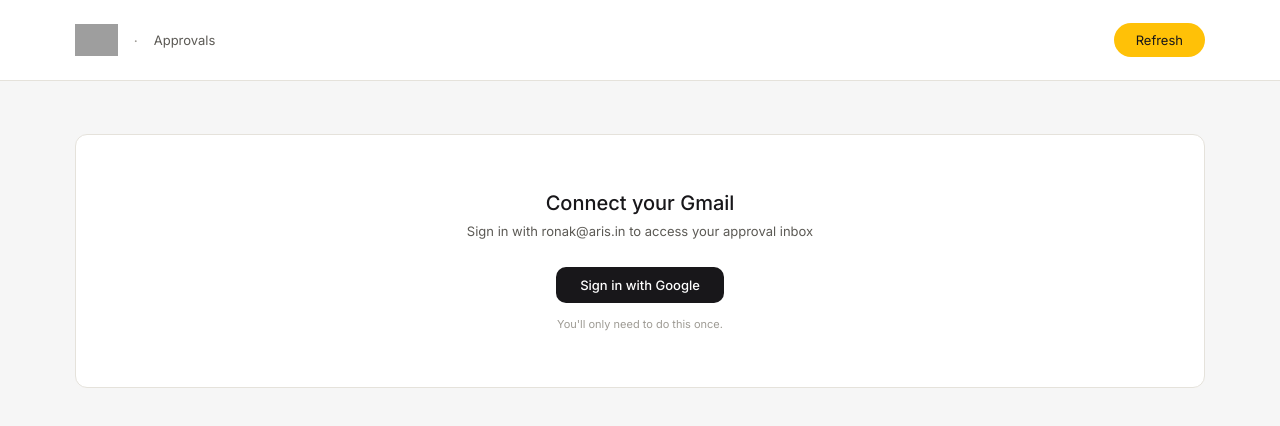
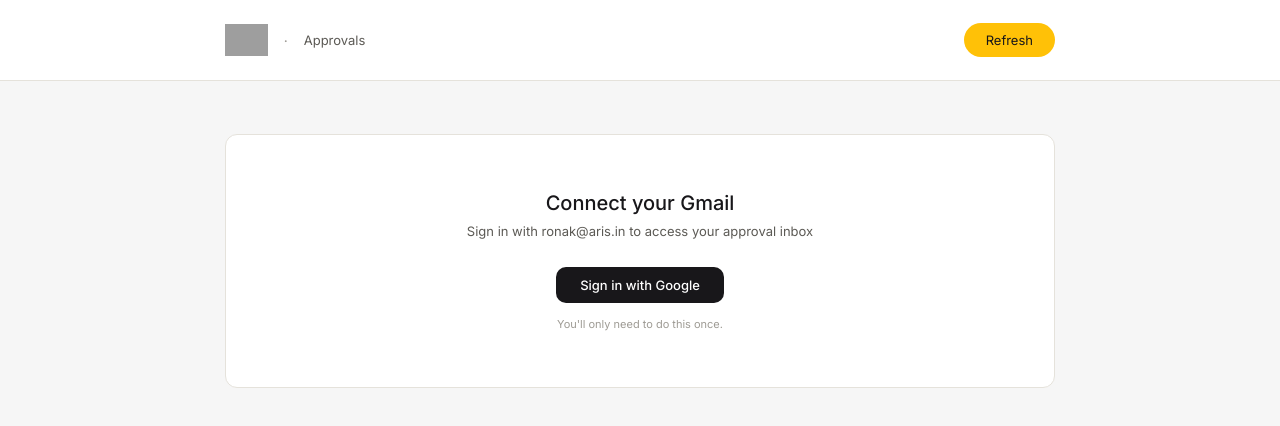
Before and after one commit to ronakmorbia/aris-approvals, a website: page public/index.html in a window 1280 px wide. Drawn offline with Linux system fonts and the light colour scheme; grey boxes are pictures that could not be loaded.

Commit message:
reduce width to 900px

```diff
--- a/public/index.html
+++ b/public/index.html
@@ -10,7 +10,7 @@
 html,body{font-family:'Inter',-apple-system,BlinkMacSystemFont,'Segoe UI',Helvetica,Arial,sans-serif;background:#F6F6F6;color:#18171A;min-height:100vh;font-size:14px}
 
 /* Header */
-header{background:#FFFFFF;border-bottom:0.5px solid #E5E2DB;position:sticky;top:0;z-index:100}.hinner{max-width:1200px;margin:0 auto;padding:0 2.5rem;height:80px;display:flex;align-items:center;justify-content:space-between}
+header{background:#FFFFFF;border-bottom:0.5px solid #E5E2DB;position:sticky;top:0;z-index:100}.hinner{max-width:900px;margin:0 auto;padding:0 2.5rem;height:80px;display:flex;align-items:center;justify-content:space-between}
 .logo{display:flex;align-items:center;gap:12px}
 .lm{width:30px;height:30px;background:#F5A500;border-radius:7px;display:flex;align-items:center;justify-content:center;font-size:11px;font-weight:700;color:#18171A;font-family:'Inter',sans-serif}
 .ln{font-size:14px;font-weight:600}.ls{color:#9E9B94;margin:0 4px}.lb{font-size:13px;color:#5C5A55}
@@ -20,7 +20,7 @@ header{background:#FFFFFF;border-bottom:0.5px solid #E5E2DB;position:sticky;top:
 .rbtn:hover{opacity:.85}.rbtn:disabled{opacity:.5;pointer-events:none}
 
 /* Main centred layout */
-main{max-width:1200px;margin:0 auto;padding:1.75rem 2.5rem}
+main{max-width:900px;margin:0 auto;padding:1.75rem 2.5rem}
 
 /* Metrics */
 .metrics{display:grid;grid-template-columns:repeat(6,minmax(0,1fr));gap:10px;margin-bottom:1.5rem}
```
